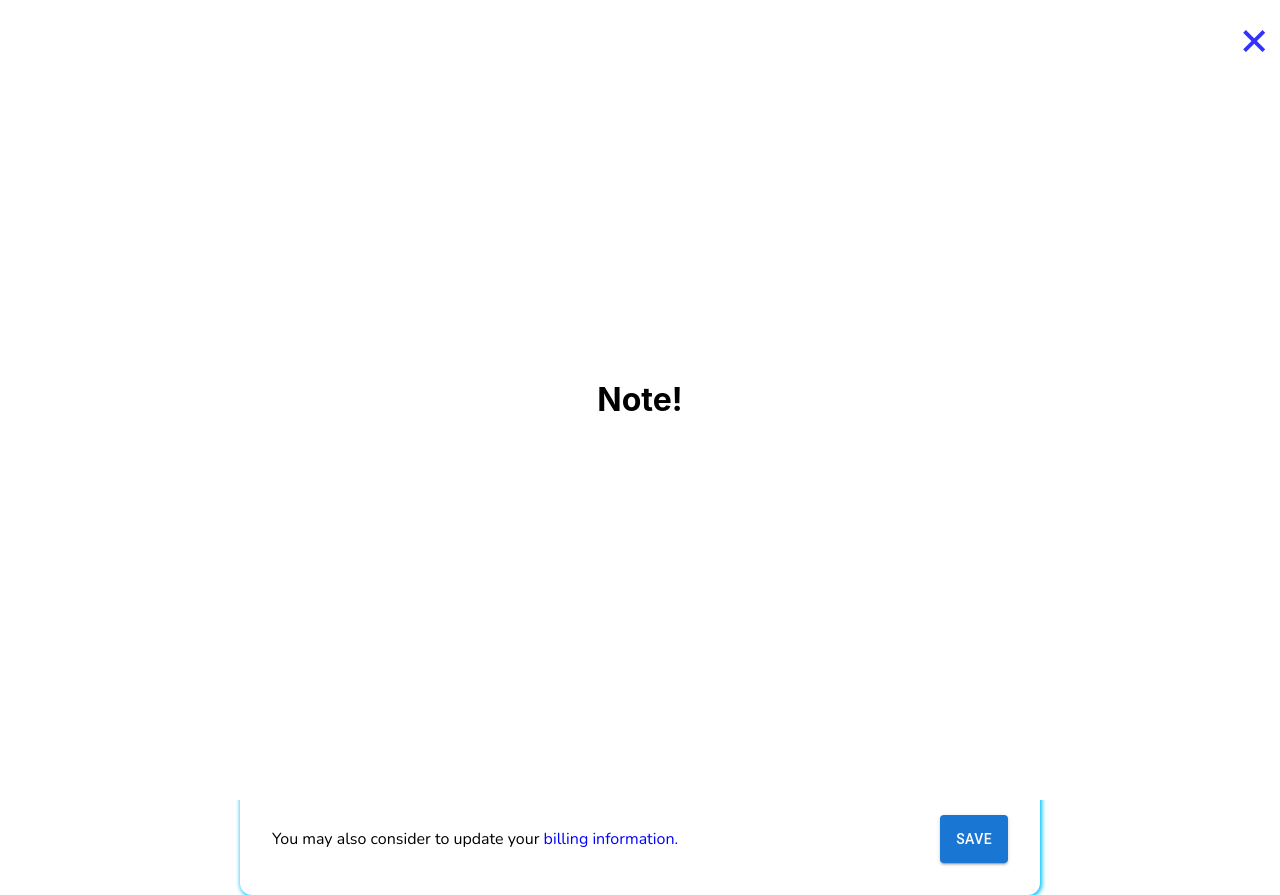
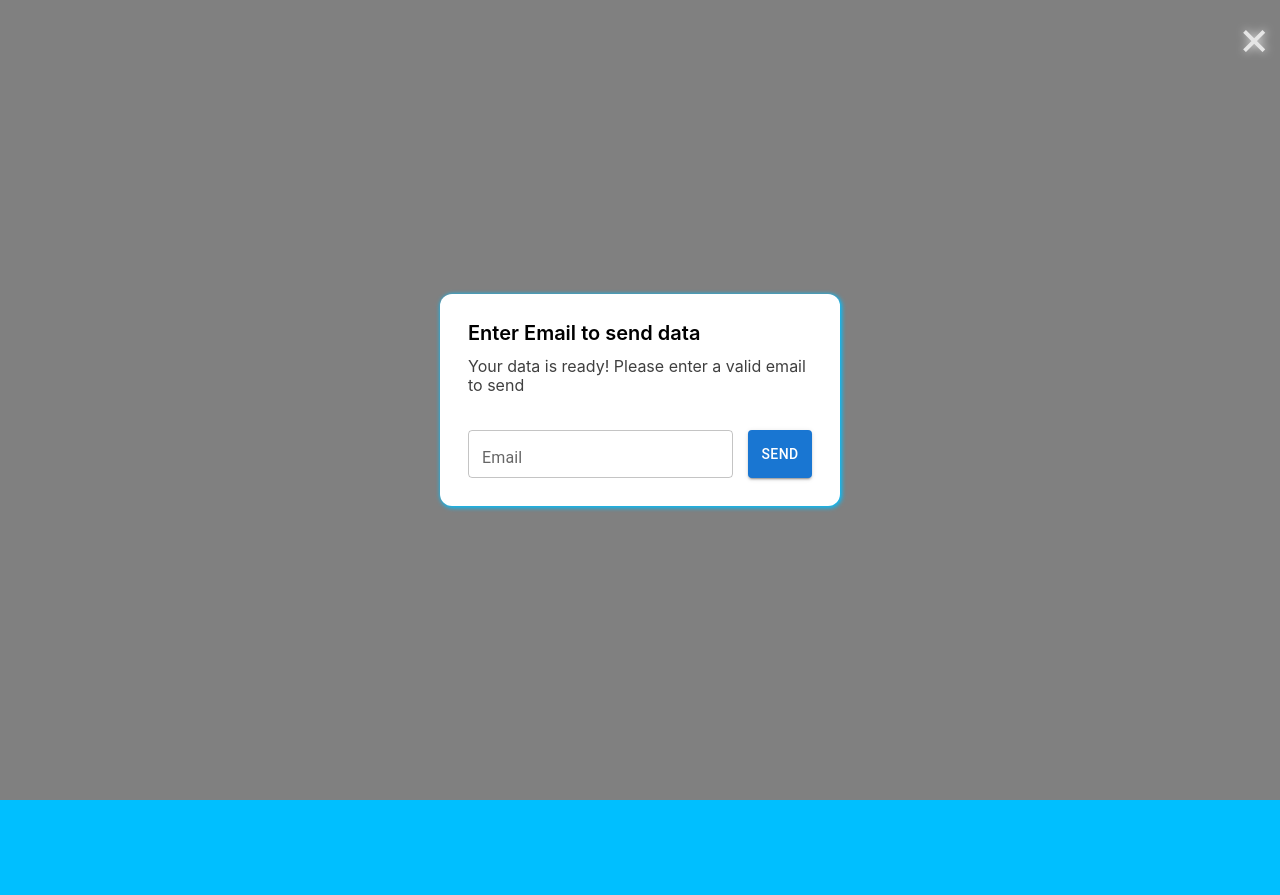
Before and after one commit to germanovich-yuiry/smart-s, a React (Vite) app: page / in a window 1280 px wide. After the commit the page ends 800 px from the top, so only its background shows below. Built offline with nearby package versions, Linux system fonts and the light colour scheme.

Commit message:
SendForm created, integrated with the Portal

```diff
--- a/src/app/App.tsx
+++ b/src/app/App.tsx
@@ -3,6 +3,7 @@ import NewForm from "../widgets/Form";
 import PortalModal from "../shared/ui/Portal";
 
 import { useState } from "react";
+import SendForm from "../widgets/SendForm";
 
 const Container = styled.div`
   min-width: 360px;
@@ -24,7 +25,7 @@ function App() {
     <Container>
       <NewForm />
       <PortalModal open={open} onClose={() => setOpen(false)}>
-        <h1>Note!</h1>
+        <SendForm />
       </PortalModal>
     </Container>
   );
--- a/src/shared/ui/MultyInput.tsx
+++ b/src/shared/ui/MultyInput.tsx
@@ -7,8 +7,13 @@ const InputContainer = styled(TextField)`
   }
 `;
 
-const MultyInput = ({ label, rows }) => {
+const Container = styled.div`
+  position: relative;
+`;
+
+const MultyInput = ({ label, rows, error, helperText }) => {
   return (
+    <Container>
       <InputContainer
         label={label}
         multiline
@@ -17,6 +22,20 @@ const MultyInput = ({ label, rows }) => {
         fullWidth
         sx={{ marginBottom: "38px" }}
       />
+      {error && (
+        <p
+          style={{
+            color: "#9b2d30",
+            fontSize: "14px",
+            position: "absolute",
+            bottom: "16px",
+            left: "14px",
+          }}
+        >
+          {helperText}
+        </p>
+      )}
+    </Container>
   );
 };
 
--- a/src/shared/ui/Portal.tsx
+++ b/src/shared/ui/Portal.tsx
@@ -18,7 +18,7 @@ const OverlayContainer = styled.div`
   align-items: center;
   width: 100vw;
   height: 100vh;
-  background-color: white;
+  background-color: gray;
   opacity: 1;
   z-index: 2;
 `;
@@ -32,7 +32,8 @@ const CloseButton = styled.button`
   right: 10px;
   cursor: pointer;
   z-index: 3;
-  color: blue;
+  color: white;
+  text-shadow: white 1px 0 10px;
 
   opacity: 80%;
 `;
@@ -43,6 +44,7 @@ const PortalModal: FC<Props> = ({ children, open, onClose }) => {
   const Overlay: FC<{ children: React.ReactNode }> = ({ children }) => {
     useEffect(() => {
       document.body.style.overflow = "hidden";
+      document.body.style.height = "100vh";
       return () => {
         document.body.style.overflow = "auto";
       };
--- a/src/widgets/Form.tsx
+++ b/src/widgets/Form.tsx
@@ -142,7 +142,7 @@ const renderAreaField = ({
       {...input}
       label={label}
       variant="outlined"
-      error={touched && !!error}
+      error={!!error}
       helperText={touched && error}
       {...custom}
     />
--- /dev/null
+++ b/src/widgets/SendForm.tsx
@@ -0,0 +1,118 @@
+import { Field, reduxForm } from "redux-form";
+import styled from "styled-components";
+import { Button as MuiButton } from "@mui/material";
+import TextField from "@mui/material/TextField";
+
+const Container = styled.div`
+  box-shadow: 1px 1px 4px 1px #00bfff;
+  background-color: white;
+  border-radius: 12px;
+
+  width: 100%;
+  max-width: 400px;
+  padding: 28px;
+`;
+
+const FormHeader = styled.div`
+  margin-bottom: 24px;
+`;
+const Title = styled.p`
+  font-size: 20px;
+  font-weight: 600;
+  padding-bottom: 12px;
+`;
+
+const Note = styled.p`
+  font-size: 16px;
+  opacity: 75%;
+
+  margin-bottom: 36px;
+`;
+
+const Button = styled(MuiButton)`
+  margin-right: 20px;
+  box-sizing: border-box;
+  height: 48px;
+  display: inline-block;
+`;
+
+const Input = styled(TextField)`
+  display: inline-block;
+  width: 100%;
+  height: 48px;
+
+  & .MuiInputBase-root {
+    height: 100%;
+  }
+`;
+
+const Space = styled.div`
+  display: inline-block;
+  width: 20px;
+  height: 48px;
+`;
+
+const InputSection = styled.div`
+  display: flex;
+  flex-direction: row;
+  justify-content: space-between;
+`;
+const renderInput = ({ input, label, meta: { touched, error } }) => (
+  <Input
+    {...input}
+    label={label}
+    error={touched && Boolean(error)}
+    helperText={touched && error}
+    variant="outlined"
+  />
+);
+
+const SendForm = (props) => {
+  const { handleSubmit } = props;
+
+  const onSubmit = (formValues) => {
+    console.log("Form Values:", formValues);
+  };
+
+  return (
+    <Container>
+      <form onSubmit={handleSubmit(onSubmit)}>
+        <FormHeader>
+          <Title>Enter Email to send data</Title>
+          <Note>Your data is ready! Please enter a valid email to send</Note>
+        </FormHeader>
+
+        <InputSection>
+          {" "}
+          <Field
+            name="email"
+            component={renderInput}
+            type="email"
+            label="Email"
+          />
+          <Space />
+          <Button type="submit" variant="contained" className="button">
+            Send
+          </Button>
+        </InputSection>
+      </form>
+    </Container>
+  );
+};
+
+const validate = (values) => {
+  const errors = {};
+  if (!values.email) {
+    errors.email = "Email is required";
+  } else if (!/^[A-Z0-9._%+-]+@[A-Z0-9.-]+\.[A-Z]{2,}$/i.test(values.email)) {
+    errors.email = "Invalid email address";
+  }
+  return errors;
+};
+
+const Form = reduxForm({
+  form: "sendForm",
+  validate,
+})(SendForm);
+
+export default Form;
```
Lines whose indentation alone changed are shown as unchanged.
